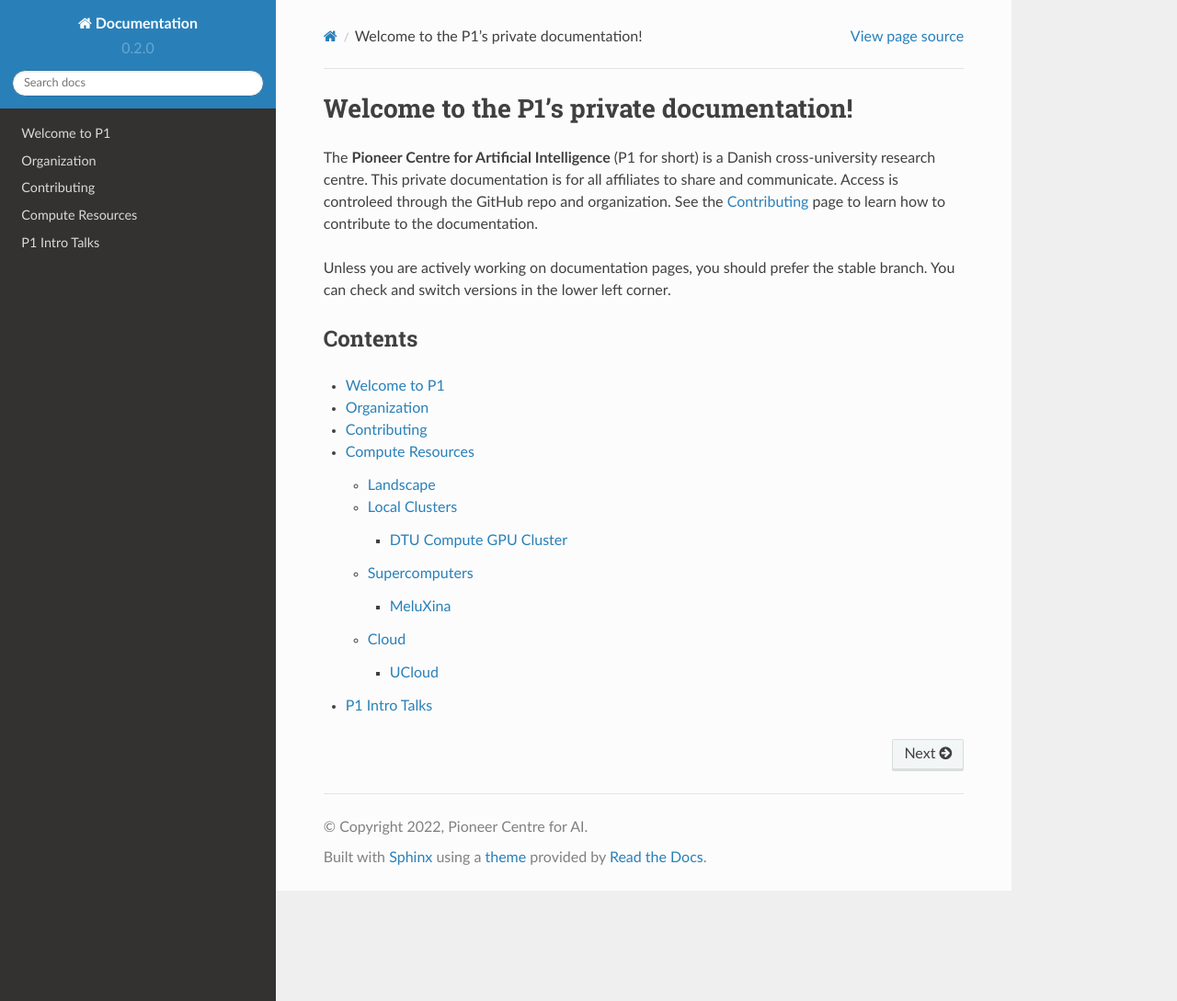
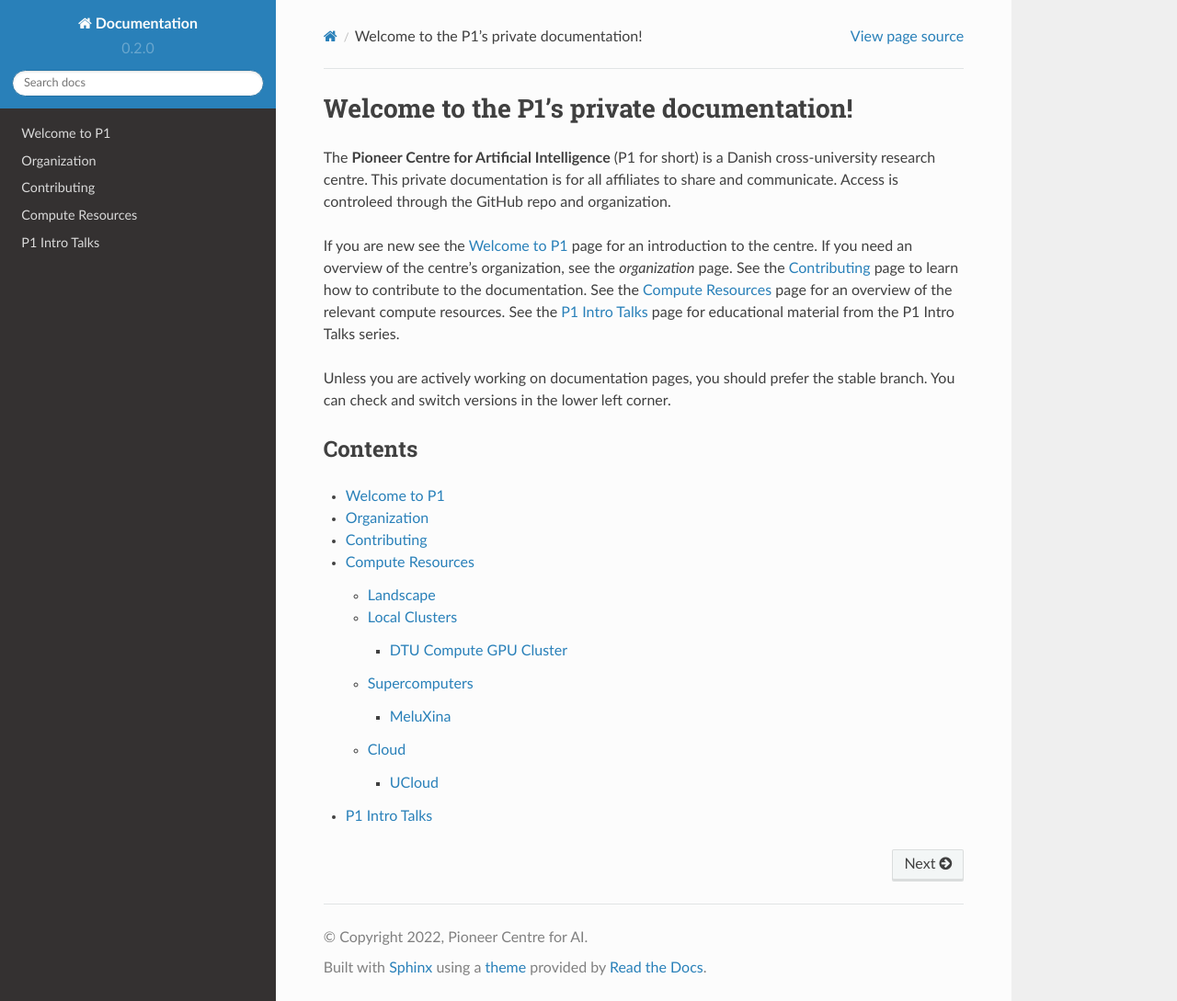
Before and after one commit to Pioneer-Centre-for-AI/p1-compute-documentation, a Sphinx documentation site: the page built from docs/source/index.rst, in a window 1280 px wide and 1089 px high. Shown: the whole window at 92% size. Built offline with Sphinx 7.4.7 and the Read the Docs theme 2.0.0, drawn with Linux system fonts in a browser that asks for light colours.

Commit message:
Try more internal linking for updating of the pages

```diff
--- a/docs/source/index.rst
+++ b/docs/source/index.rst
@@ -1,7 +1,13 @@
 Welcome to the P1's private documentation!
 ##########################################
 
-The **Pioneer Centre for Artificial Intelligence** (P1 for short) is a Danish cross-university research centre. This private documentation is for all affiliates to share and communicate. Access is controleed through the GitHub repo and organization. See the :doc:`contributing` page to learn how to contribute to the documentation.
+The **Pioneer Centre for Artificial Intelligence** (P1 for short) is a Danish cross-university research centre. This private documentation is for all affiliates to share and communicate. Access is controleed through the GitHub repo and organization.
+
+If you are new see the :doc:`welcome` page for an introduction to the centre.
+If you need an overview of the centre's organization, see the `organization` page.
+See the :doc:`contributing` page to learn how to contribute to the documentation.
+See the :doc:`compute-resources` page for an overview of the relevant compute resources.
+See the :doc:`introtalks` page for educational material from the P1 Intro Talks series.
 
 Unless you are actively working on documentation pages, you should prefer the stable branch. You can check and switch versions in the lower left corner.
 
```
